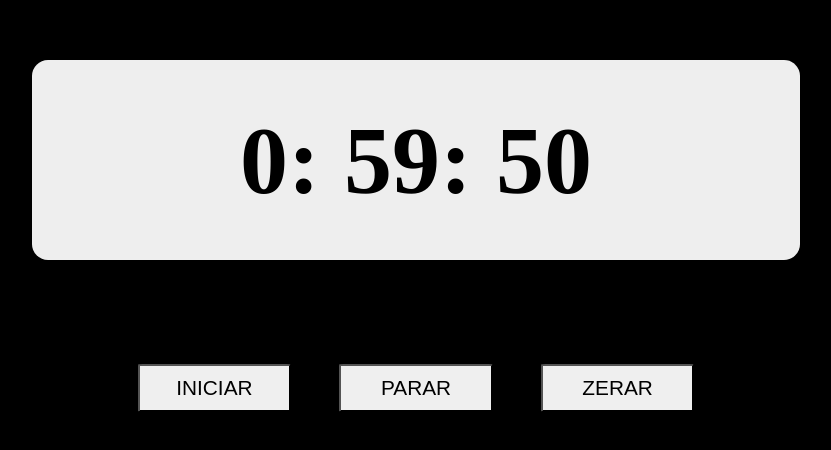
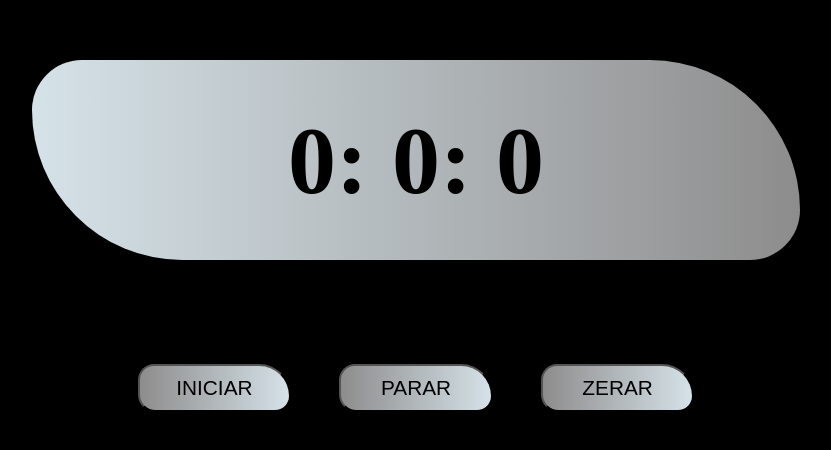
Before and after one commit to gooncalvesgaby/cronometro, a React (Vite) app: page / in a window 1280 px wide. Shown: the part 152-602 px from the top of the page, without its empty margins (224-1055 px from the left). Built offline with nearby package versions, Linux system fonts and the light colour scheme.

Commit message:
alterando estilos

```diff
--- a/src/Components/Cronometro/Header.jsx
+++ b/src/Components/Cronometro/Header.jsx
@@ -3,9 +3,9 @@ import React, { useState, useEffect } from "react"
 
 function Header() {
 
-    let [minutes, setMinutes] = useState(59)
+    let [minutes, setMinutes] = useState(0)
     let [hours, setHours] = useState(0)
-    let [seconds, setSeconds] = useState(50)
+    let [seconds, setSeconds] = useState(0)
     let intervalSeconds;
 
     function start() {
@@ -34,6 +34,16 @@ function Header() {
         }
     }
 
+    function stop() {
+
+    }
+
+    function clear() {
+        setHours(hours = 0)
+        setMinutes(minutes = 0)
+        setSeconds(seconds = 0)
+    }
+
     return(
         <S.StyleHeader>
             <S.Div>
@@ -43,10 +53,10 @@ function Header() {
                 <S.Button onClick={start}>
                     INICIAR
                 </S.Button>
-                <S.Button>
+                <S.Button onClick={stop}>
                     PARAR
                 </S.Button>
-                <S.Button>
+                <S.Button onClick={clear}>
                     ZERAR
                 </S.Button>
                 </S.Section>
--- a/src/Components/Cronometro/HeaderStyle.jsx
+++ b/src/Components/Cronometro/HeaderStyle.jsx
@@ -12,11 +12,12 @@ flex-direction: column;
 export const Div = styled.div`
 width: 60vw;
 height: 25vh;
-border-radius: 1rem;
 background-color: #EEEEEE;
 display: flex;
 align-items: center;
 justify-content: center;
+border-radius: 5rem 15rem 5rem 15rem;
+background: linear-gradient(to right, #d5e2e8, #a6a5a5d9);
 `
 
 export const H2 = styled.h2`
@@ -34,4 +35,6 @@ height: 6vh;
 border-radius: 3%;
 font-size: 1.3rem;
 margin: 1.5rem;
+border-radius: 1rem 2rem 1rem 1.1rem;
+background: linear-gradient(to right, #a6a5a5d9, #d5e2e8);
 `
```
